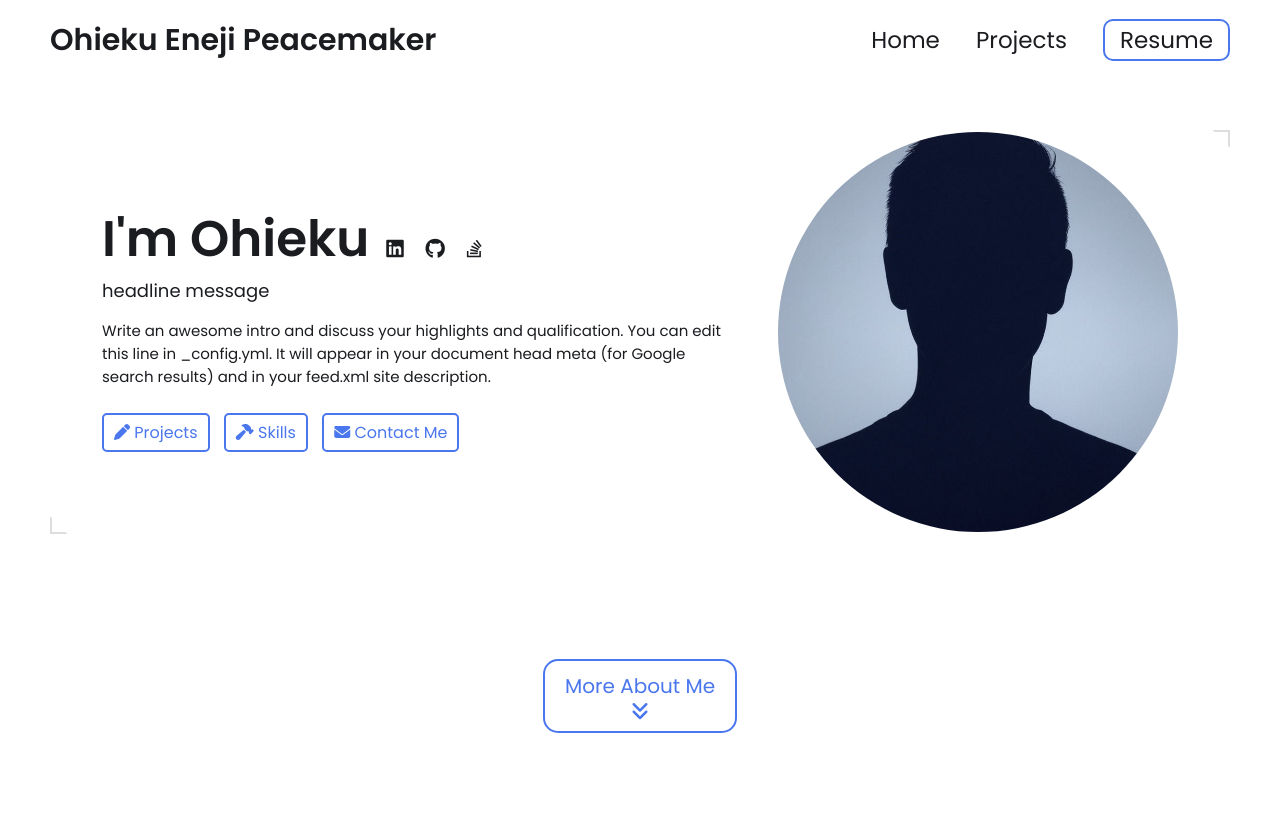
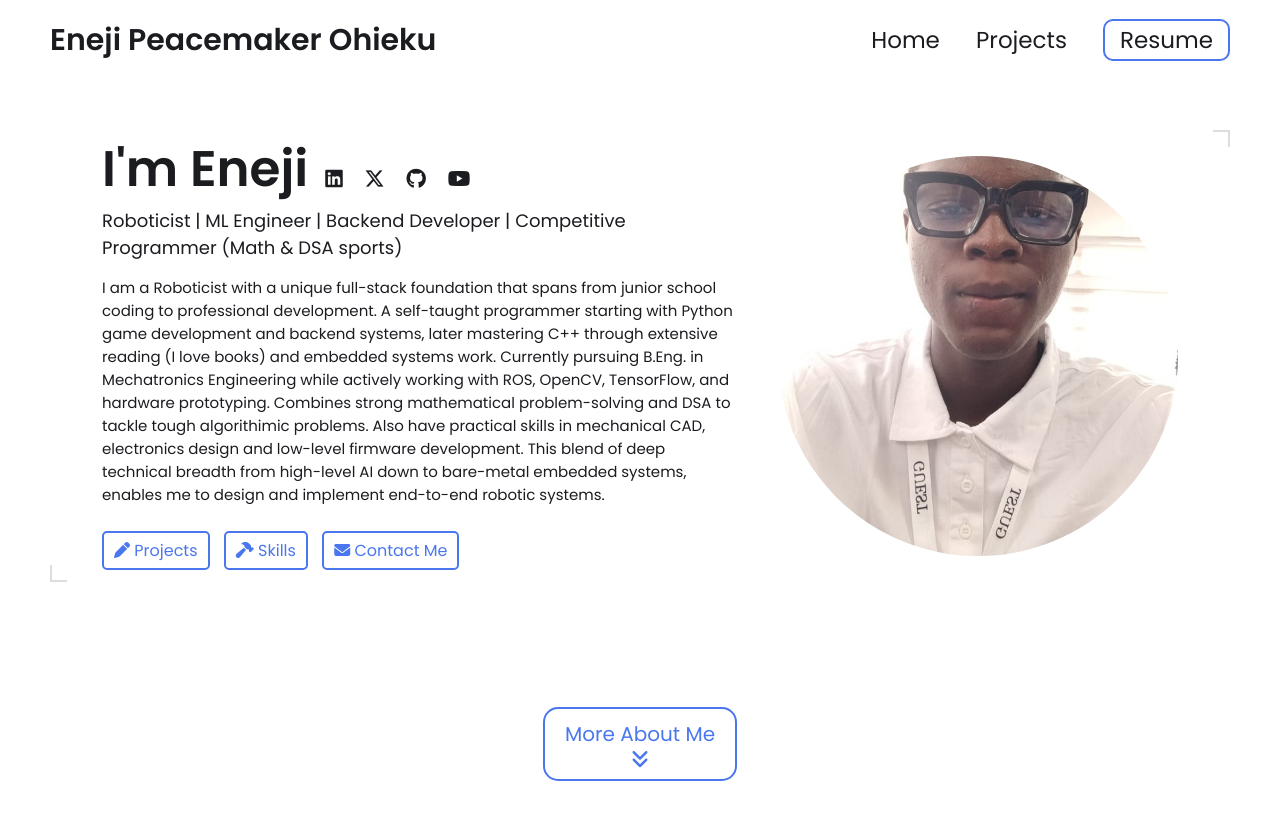
Before and after one commit to EnejiOhieku/EnejiOhieku.github.io, a Jekyll site: the page built from index.html, in a window 1280 px wide and 900 px high. Shown: the top 820 px of the window. Built offline with Jekyll 4.4.1, drawn with Linux system fonts in a browser that asks for light colours.

Commit message:
updated profile

```diff
--- a/_config.yml
+++ b/_config.yml
@@ -7,38 +7,44 @@
 
 # Main Page Setup
 
-title: Eneji Peacemaker's Portfolio # This is what shows up in the tab of the browser
+title: Eneji Ohieku's Portfolio # This is what shows up in the tab of the browser
 
 
 
 # Hero Section
-name: Ohieku Eneji Peacemaker
-headline: headline message
+name: Eneji Peacemaker Ohieku
+headline: Roboticist | ML Engineer | Backend Developer | Competitive Programmer (Math & DSA sports)
 description: >- # dont remove this line. this will ignore all new lines until the next section
-  Write an awesome intro and discuss your highlights and qualification. You can edit this
-  line in _config.yml. It will appear in your document head meta (for
-  Google search results) and in your feed.xml site description.
+  I am a Roboticist with a unique full-stack foundation that spans from junior school coding to professional development.
+  A self-taught programmer starting with Python game development and backend systems, later mastering C++ through extensive reading (I love books) and embedded systems work.
+  Currently pursuing B.Eng. in Mechatronics Engineering while actively working with ROS, OpenCV, TensorFlow, and hardware prototyping.
+  Combines strong mathematical problem-solving and DSA to tackle tough algorithimic problems.
+  Also have practical skills in mechanical CAD, electronics design and low-level firmware development.
+  This blend of deep technical breadth from high-level AI down to bare-metal embedded systems,
+  enables me to design and implement end-to-end robotic systems.
+
+
 
 # Place your profile image in /assets/images/profile-image/folder and edit the file name
-profile_image: ./assets/images/profile-image/avatar.jpeg
+profile_image: ./assets/images/profile-image/cavista_portrait1.jpeg
 
 
 # Link your resume
 # You can place your resume in assets/resume/{resume.pdf or add external link such as pdf saved in google drive
-resume-url: https://drive.google.com/file/d/13Z3duVzh-gguPU5r03oJVEE6rV9rd3DS/view?usp=sharing # or /assets/resume/resume.pdf
+resume-url: https://drive.google.com/file/d/1DKCTlQ96W1I0QKp6nq_7ysWsZrrzSQ7H/view # or /assets/resume/resume.pdf
 
 
 # Set up external links - this will show up as small icons next to your name.
 
 external-links:    # input only your own url slug. The icons with missing entries will not appear.
-  linkedin: test    # https://www.linkedin.com/in/{your url slug}
-  github: leea12    # https://github.com/{your url slug}
-  stackoverflow: test      # https://stackoverflow.com/users/{your url slug}
+  linkedin: https://www.linkedin.com/in/enejiohieku/   # https://www.linkedin.com/in/{your url slug}
+  github: https://github.com/enejiohieku  # https://github.com/{your url slug}
+  stackoverflow:       # https://stackoverflow.com/users/{your url slug}
   medium:            # https://medium.com/@{your url slug}
-  x-twitter:   # https://x.com/{your url slug}
+  x-twitter: https://x.com/enejiohieku  # https://x.com/{your url slug}
   threads:            # https://threads.net/@{your url slug}
   instragram:       # https://instagram.com/{your url slug}
-  youtube:           # https://youtube.com/@{your url slug}
+  youtube: https://youtube.com/@enejiohieku          # https://youtube.com/@{your url slug}
   discord:            # https://discord.com/users/{your url slug}
   bluesky:           # https://bsky.app/profile/{your url slug}
 
```
Also changed, not shown: assets/images/profile-image/cavista_portrait1.jpeg (added).
